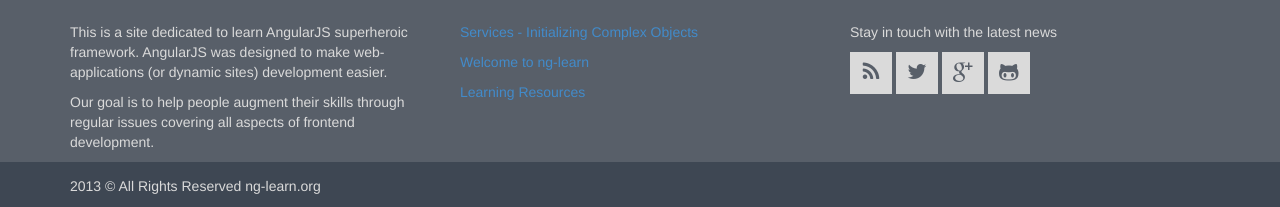
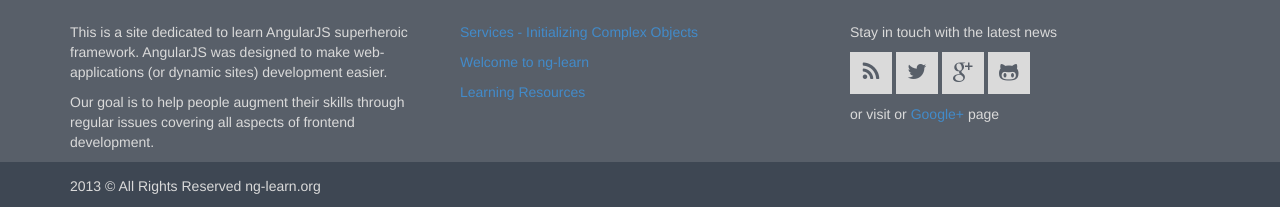
Before and after one commit to ng-learn-org/ng-learn-org.github.io, a Jekyll site: the page built from index.html, in a window 1280 px wide. Shown: the part 1330-1537 px from the top of the page. Built offline with Jekyll 4.4.1, drawn with Linux system fonts in a browser that asks for light colours; the list of posts is cut into pages by our own code; comment, search, counter and statistics services are not loaded.

Commit message:
added google+ link for being included in the results

```diff
--- a/_includes/footer.html
+++ b/_includes/footer.html
@@ -34,9 +34,10 @@
             <ul class="social">
               <li><a href="{{ site.url }}/atom.xml" class="rss"><i class="fa fa-rss"></i></a>
               <li><a href="https://twitter.com/ng_learn" class="twitter"><i class="fa fa-twitter"></i></a>
-              <li><a href="https://plus.google.com/100416474018923825711" class="google-plus" rel="publisher"><i class="fa fa-google-plus"></i></a>
+              <li><a href="https://plus.google.com/100416474018923825711" class="google-plus"><i class="fa fa-google-plus"></i></a>
               <li><a href="https://github.com/ng-learn-org" class="github"><i class="fa fa-github-alt"></i></a>
             </ul>
+            <p>or visit or <a href="https://plus.google.com/100416474018923825711" rel="publisher">Google+</a> page</p>
           </section>
         </div>
         <!-- /stay in touch -->
```
